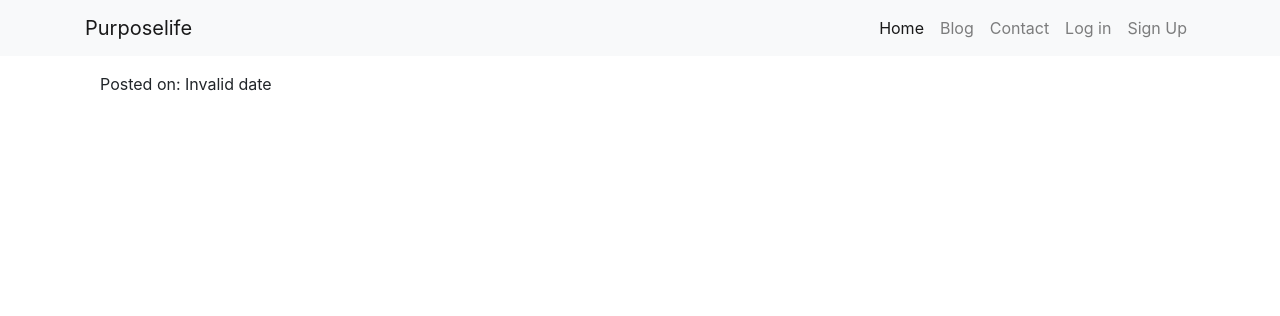
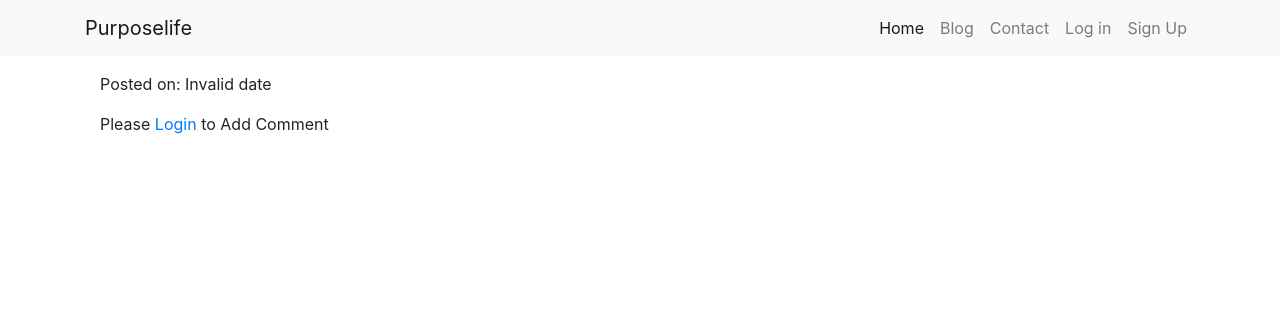
Before and after one commit to atarancon/flask-mega-tutorial, a Python web app: template app/post/templates/post/post.html in a window 1280 px wide. Shown: the top 316 px of the page. Run offline with Jinja, Linux system fonts and the light colour scheme; the template is opened without the code that fills it, so the values that code supplies are empty; some libraries are stand-ins or nearby versions.

Commit message:
adding comment field and validation logic

```diff
--- a/app/post/templates/post/post.html
+++ b/app/post/templates/post/post.html
@@ -1,4 +1,6 @@
 {% extends 'layouts/app.html' %}
+
+{% import 'macros/form.html' as f with context %}
 
 {% block title %} Post / single {% endblock %}
 
@@ -40,6 +42,34 @@
 
     {% endif %}
 
+    {% for comment in  comments.item %}
+    <div class="card" >
+        <div class="card-body">
+          <p class="card-text"> {{comment.text}} </p>
+         </time> </p>
+        </div>
+      </div>
+    {% endfor %}
+
+
+    {% if current_user.is_authenticated %}
+
+    {% call f.form_tag('users.login') %}
+
+    {% call f.form_group (form.text) %}
+    {% endcall %}
+
+    {% call f.form_group (form.submit) %}
+    {% endcall %}
+
+    {% endcall %}
+
+
+    {% else %}
+      <p> Please <a href=" {{ url_for('users.login') }}"> Login</a> to Add Comment </p>
+
+    {% endif %}
+
 
 </div>
 
```
Also changed, not shown: app/post/views.py (+16 -5 lines).
